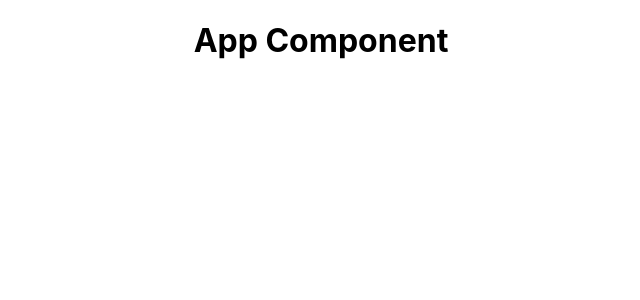
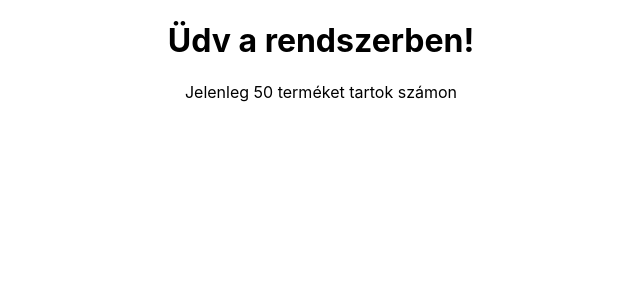
Before and after one commit to molbazsa/shopping, a React (Create React App) app: page / in a window 1280 px wide. Shown: the top 300 px of the page, without its empty margins (319-959 px from the left). Built offline with nearby package versions, Linux system fonts and the light colour scheme.

Commit message:
dynamic values in templates

```diff
--- a/src/App.js
+++ b/src/App.js
@@ -1,9 +1,13 @@
 import "./App.css";
 
 function App() {
+  const title = "Üdv a rendszerben!";
+  const products = 50;
+
   return (
     <div className="App">
-      <h1>App Component</h1>
+      <h1>{title}</h1>
+      <p>Jelenleg {products} terméket tartok számon</p>
     </div>
   );
 }
```
